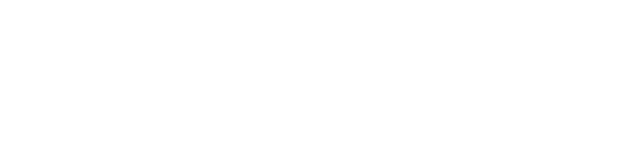
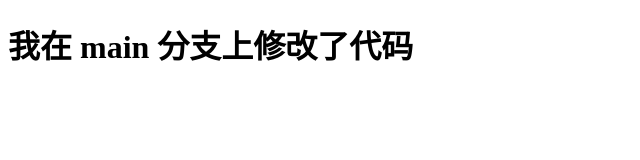
Before and after one commit to wrbtl/project_01, a plain HTML site: page login.html in a window 1280 px wide. Shown: the whole page, without its empty margins (0-640 px from the left). Drawn offline with Linux system fonts and the light colour scheme.

Commit message:
main 上修改了 login

```diff
--- a/login.html
+++ b/login.html
@@ -9,7 +9,7 @@
 </head>
 
 <body>
-
+    <h1>我在 main 分支上修改了代码</h1>
 </body>
 
 </html>
```
